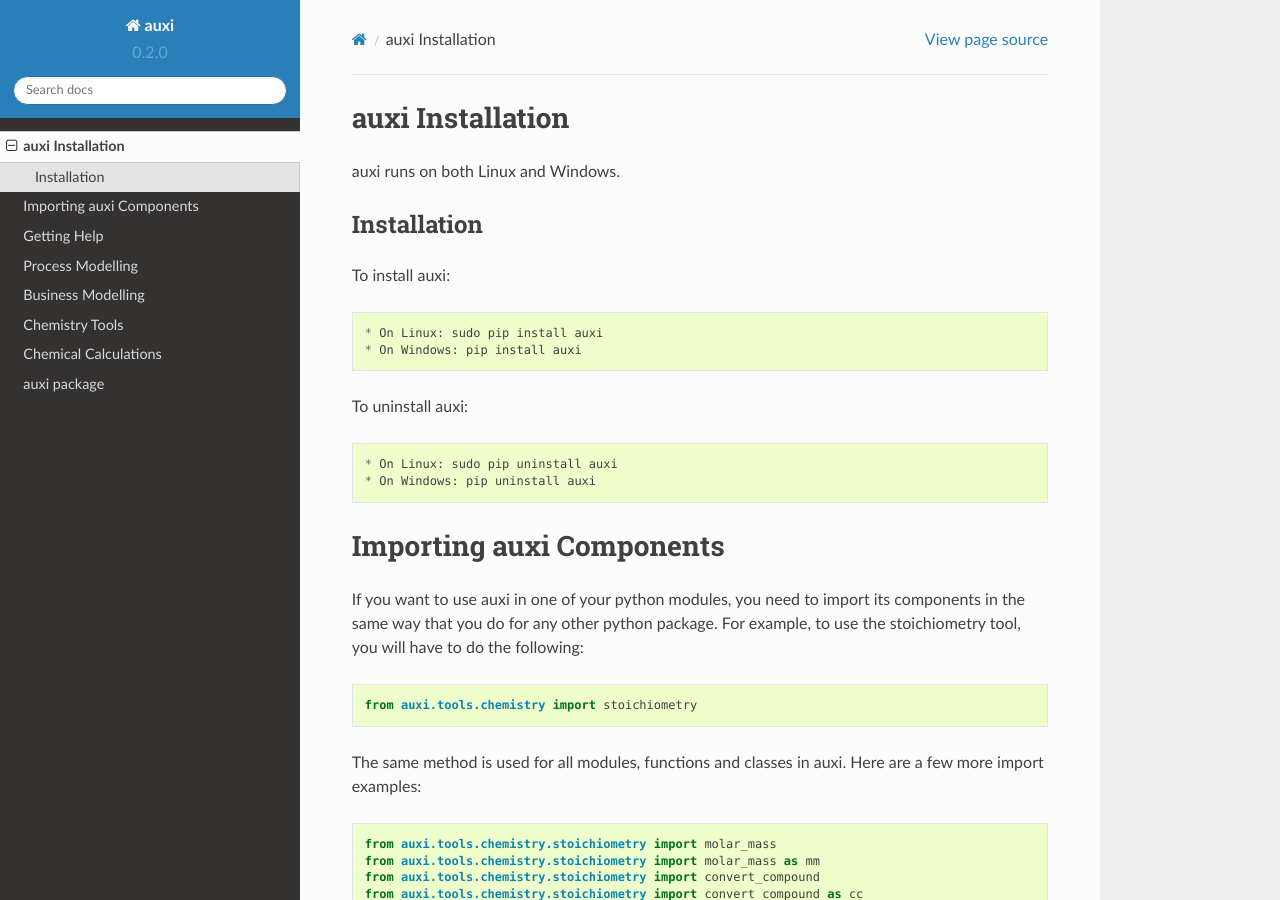
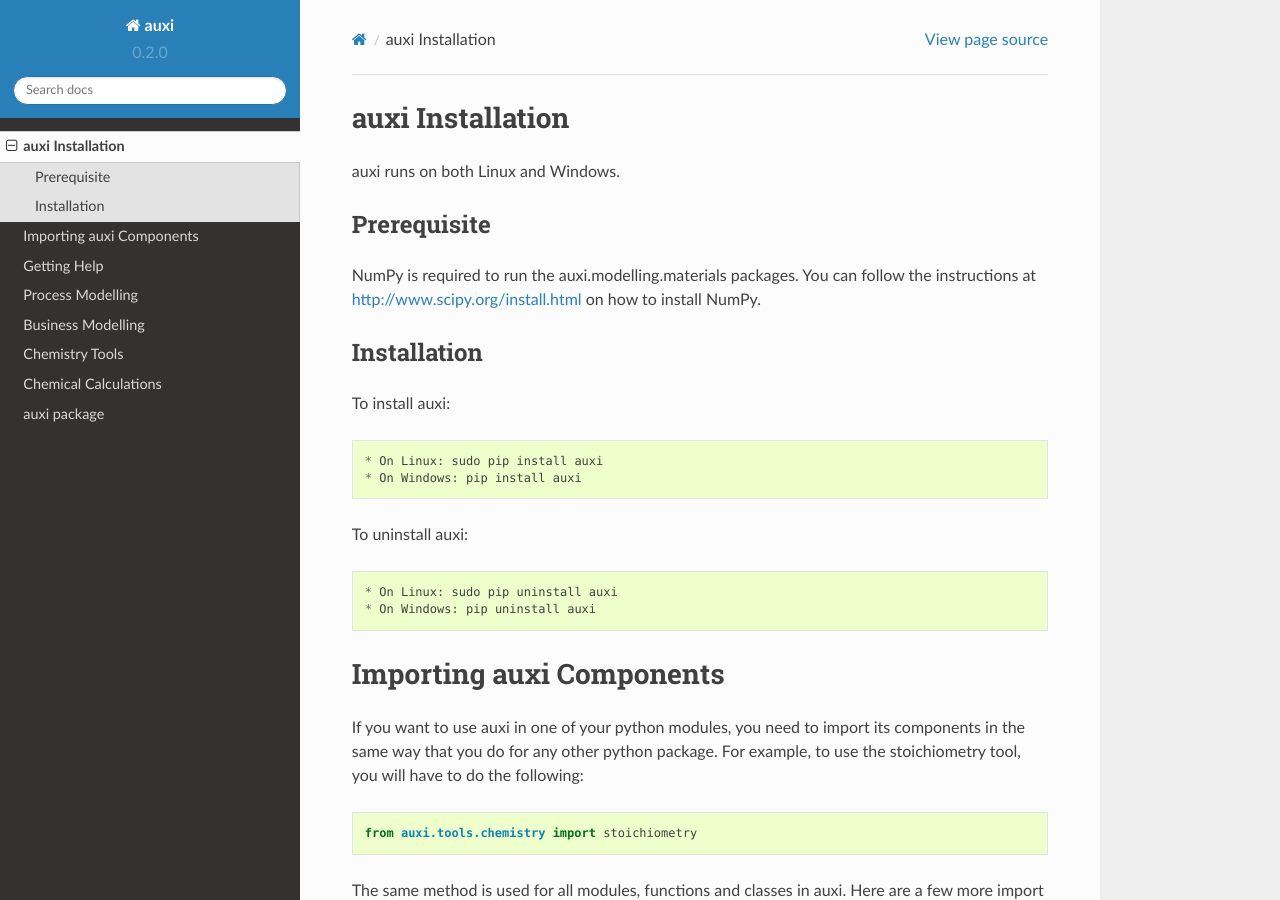
Before and after one commit to Ex-Mente/auxi.0, a Sphinx documentation site: the page built from doc/user/source/gettingstarted.rst, in a window 1280 px wide and 900 px high. Built offline with Sphinx 7.4.7 and the Read the Docs theme 2.0.0, drawn with Linux system fonts in a browser that asks for light colours; formulas are drawn with MathJax 3; pages that are not in the unit, such as notebooks, are missing from menus.

Commit message:
Updated documentation to mention the NumPy requirement

```diff
--- a/doc/user/source/gettingstarted.rst
+++ b/doc/user/source/gettingstarted.rst
@@ -2,6 +2,9 @@ auxi Installation
 =================
 auxi runs on both Linux and Windows.
 
+Prerequisite
+------------
+NumPy is required to run the auxi.modelling.materials packages. You can follow the instructions at http://www.scipy.org/install.html on how to install NumPy.
 
 Installation
 ------------
```
